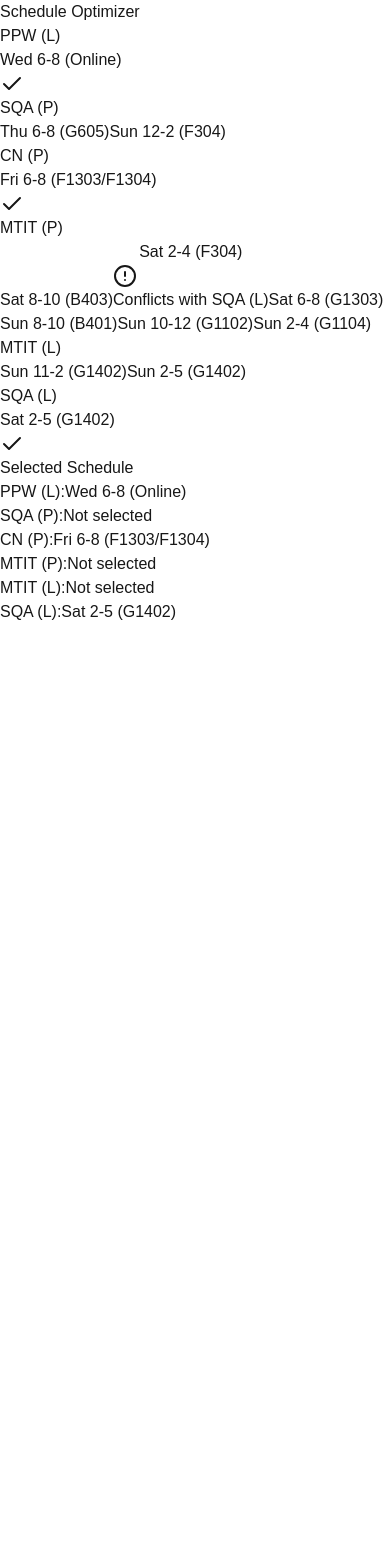
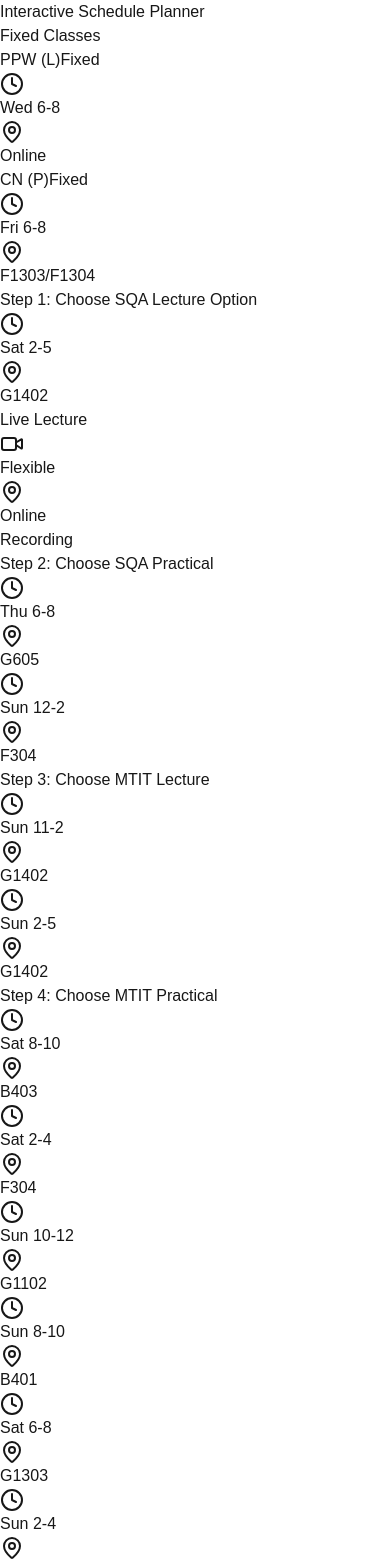
Before and after one commit to IndudiniThennakoon/lec-schedule-planner, a Next.js app: page /conflictChecker in a window 390 px wide. Shown: the top 1563 px of the page. Before the commit the page ends 844 px from the top, so only its background shows below. Built offline with nearby package versions, Linux system fonts and the light colour scheme.

Commit message:
feat(timetable): Improve layout and responsiveness of weekly lectures schedule

```diff
--- a/src/app/conflictChecker/page.tsx
+++ b/src/app/conflictChecker/page.tsx
@@ -1,134 +1,233 @@
 "use client";
 import React, { useState } from 'react';
 import { Card, CardHeader, CardTitle, CardContent } from '@/components/ui/card';
-import { Check, AlertCircle } from 'lucide-react';
+import { Check, X, AlertCircle, Clock, MapPin, Video } from 'lucide-react';
 
-const conflictChecker = () => {
-  const [selectedSlots, setSelectedSlots] = useState<Record<string, string>>({
-    'PPW (L)': 'Wed 6-8 (Online)',
-    'SQA (P)': '',
-    'CN (P)': 'Fri 6-8 (F1303/F1304)',
-    'MTIT (P)': '',
-    'MTIT (L)': '',
-    'SQA (L)': 'Sat 2-5 (G1402)'
+type SelectionsType = {
+  sqa: string;
+  sqaL: string;
+  mtitL: string;
+  mtitP: string;
+};
+
+const ScheduleDecisionFlow = () => {
+  const [selections, setSelections] = useState<SelectionsType>({
+    sqa: '',
+    sqaL: '',
+    mtitL: '',
+    mtitP: ''
   });
 
-  const subjectOptions: Record<string, string[]> = {
-    'PPW (L)': ['Wed 6-8 (Online)'],
-    'SQA (P)': ['Thu 6-8 (G605)', 'Sun 12-2 (F304)'],
-    'CN (P)': ['Fri 6-8 (F1303/F1304)'],
-    'MTIT (P)': [
-      'Sat 8-10 (B403)',
-      'Sat 2-4 (F304)',
-      'Sat 6-8 (G1303)',
-      'Sun 8-10 (B401)',
-      'Sun 10-12 (G1102)',
-      'Sun 2-4 (G1104)'
-    ],
-    'MTIT (L)': ['Sun 11-2 (G1402)', 'Sun 2-5 (G1402)'],
-    'SQA (L)': ['Sat 2-5 (G1402)']
-  };
+  const fixedClasses = [
+    { subject: 'PPW (L)', time: 'Wed 6-8', location: 'Online', type: 'Fixed' },
+    { subject: 'CN (P)', time: 'Fri 6-8', location: 'F1303/F1304', type: 'Fixed' }
+  ];
 
-  const timeToMinutes = (timeStr: string) => {
-    const [day, time]: [keyof typeof dayMap, string] = timeStr.split(' ') as [keyof typeof dayMap, string];
-    const [start, end] = time.split('-').map(t => parseInt(t));
-    const dayMap = {
-      'Mon': 0, 'Tue': 1, 'Wed': 2, 'Thu': 3, 'Fri': 4, 'Sat': 5, 'Sun': 6
-    };
-    return {
-      start: dayMap[day] * 24 * 60 + start * 60,
-      end: dayMap[day] * 24 * 60 + end * 60
-    };
-  };
+  const sqaOptions = [
+    { id: 'thu', time: 'Thu 6-8', location: 'G605', conflicts: [] },
+    { id: 'sun', time: 'Sun 12-2', location: 'F304', conflicts: ['mtitL-1'] }
+  ];
 
-  const hasConflict = (slot1: string, slot2: string) => {
-    if (!slot1 || !slot2) return false;
-    const time1 = timeToMinutes(slot1.split(' (')[0]);
-    const time2 = timeToMinutes(slot2.split(' (')[0]);
-    return !(time1.end <= time2.start || time2.end <= time1.start);
-  };
+  const sqaLectureOptions = [
+    {
+      id: 'sqaL-live',
+      time: 'Sat 2-5',
+      location: 'G1402',
+      type: 'Live Lecture',
+      conflicts: []
+    },
+    {
+      id: 'sqaL-recording',
+      time: 'Flexible',
+      location: 'Online',
+      type: 'Recording',
+      conflicts: []
+    }
+  ];
 
-  const checkConflicts = (subject: string, slot: string) => {
-    for (const [otherSubject, selectedSlot] of Object.entries(selectedSlots)) {
-      if (subject !== otherSubject && selectedSlot && hasConflict(slot, selectedSlot)) {
-        return otherSubject;
-      }
-    }
-    return null;
-  };
+  const mtitLOptions = [
+    { id: 'mtitL-1', time: 'Sun 11-2', location: 'G1402', conflicts: ['sun', 'mtitP-3'] },
+    { id: 'mtitL-2', time: 'Sun 2-5', location: 'G1402', conflicts: ['mtitP-6'] }
+  ];
 
-  const handleSlotSelect = (subject: string, slot: string) => {
-    setSelectedSlots(prev => ({
+  const mtitPOptions = [
+    { id: 'mtitP-1', time: 'Sat 8-10', location: 'B403', conflicts: [] },
+    { id: 'mtitP-2', time: 'Sat 2-4', location: 'F304', conflicts: [] },
+    { id: 'mtitP-3', time: 'Sun 10-12', location: 'G1102', conflicts: ['mtitL-1'] },
+    { id: 'mtitP-4', time: 'Sun 8-10', location: 'B401', conflicts: [] },
+    { id: 'mtitP-5', time: 'Sat 6-8', location: 'G1303', conflicts: [] },
+    { id: 'mtitP-6', time: 'Sun 2-4', location: 'G1104', conflicts: ['mtitL-2'] }
+  ];
+
+  const handleSelect = (type: string, value: any) => {
+    setSelections(prev => ({
       ...prev,
-      [subject]: prev[subject] === slot ? '' : slot
+      [type]: prev[type as keyof SelectionsType] === value ? '' : value
     }));
   };
 
+  const isConflicting = (option: { conflicts: string | string[]; }, type: string) => {
+    if (type === 'sqa') {
+      return option.conflicts.includes(selections.mtitL);
+    } else if (type === 'mtitL') {
+      return option.conflicts.includes(selections.sqa) ||
+             option.conflicts.includes(selections.mtitP);
+    } else {
+      return option.conflicts.includes(selections.mtitL);
+    }
+  };
+
+  const renderTimeSlot = (option: any, type: 'sqa' | 'sqaL' | 'mtitL' | 'mtitP') => {
+    const isSelected = selections[type] === option.id;
+    const hasConflict = isConflicting(option, type);
+
+    return (
+      <div
+        key={option.id}
+        onClick={() => handleSelect(type, option.id)}
+        className={`
+          p-4 rounded-lg cursor-pointer transition-all
+          ${isSelected ? 'bg-green-100 border-2 border-green-500' :
+            hasConflict ? 'bg-red-50 border-2 border-red-200' :
+            'bg-gray-50 hover:bg-gray-100 border-2 border-gray-200'}
+        `}
+      >
+        <div className="flex items-start justify-between mb-2">
+          <div className="flex items-center space-x-2">
+            {option.type === 'Recording' ? (
+              <Video className="h-4 w-4 text-gray-600" />
+            ) : (
+              <Clock className="h-4 w-4 text-gray-600" />
+            )}
+            <span className="font-medium">{option.time}</span>
+          </div>
+          {isSelected && <Check className="h-5 w-5 text-green-500" />}
+          {hasConflict && !isSelected && <X className="h-5 w-5 text-red-500" />}
+        </div>
+        <div className="flex items-center space-x-2 text-sm text-gray-600">
+          <MapPin className="h-4 w-4" />
+          <span>{option.location}</span>
+        </div>
+        {option.type && (
+          <div className="mt-1 text-sm text-blue-600">
+            {option.type}
+          </div>
+        )}
+        {hasConflict && !isSelected && (
+          <div className="mt-2 text-sm text-red-500 flex items-center">
+            <AlertCircle className="h-4 w-4 mr-1" />
+            <span>Has conflicts</span>
+          </div>
+        )}
+
+      </div>
+    );
+  };
+
   return (
-    <div className='flex justify-center bg-white p-5'>
-    <Card className="w-full max-w-4xl">
+    <Card className="w-full max-w-6xl">
       <CardHeader>
-        <CardTitle className="text-2xl font-bold text-center text-gray-900">Schedule Optimizer</CardTitle>
+        <CardTitle className="text-2xl font-bold text-center">Interactive Schedule Planner</CardTitle>
       </CardHeader>
       <CardContent>
-        <div className="space-y-6">
-          {Object.entries(subjectOptions).map(([subject, slots]) => (
-            <div key={subject} className="border rounded-lg p-4">
-              <h3 className="text-lg font-semibold mb-3  text-gray-900">{subject}</h3>
-              <div className="grid grid-cols-1 md:grid-cols-2 lg:grid-cols-3 gap-3  text-gray-900">
-                {slots.map(slot => {
-                  const isSelected = selectedSlots[subject] === slot;
-                  const conflict = checkConflicts(subject, slot);
-
-                  return (
-                    <button
-                      key={slot}
-                      onClick={() => handleSlotSelect(subject, slot)}
-                      className={`p-3 rounded-md text-left relative  text-gray-900${
-                        isSelected
-                          ? 'bg-green-100 border-2 border-green-500'
-                          : conflict
-                          ? 'bg-red-50 border-2 border-red-200'
-                          : 'bg-gray-50 border-2 border-gray-200 hover:bg-gray-100'
-                      }`}
-                    >
-                      <div className="flex items-start justify-between">
-                        <span className="font-medium">{slot}</span>
-                        {isSelected && (
-                          <Check className="text-green-500 h-5 w-5" />
-                        )}
-                      </div>
-                      {conflict && !isSelected && (
-                        <div className="text-sm text-red-500 flex items-center mt-1">
-                          <AlertCircle className="h-4 w-4 mr-1" />
-                          Conflicts with {conflict}
-                        </div>
-                      )}
-                    </button>
-                  );
-                })}
-              </div>
-            </div>
-          ))}
-        </div>
-
-        <div className="mt-8 p-4 bg-blue-50 rounded-lg">
-          <h3 className="text-lg font-semibold mb-3  text-gray-900">Selected Schedule</h3>
-          <div className="space-y-2">
-            {Object.entries(selectedSlots).map(([subject, slot]) => (
-              <div key={subject} className="flex justify-between">
-                <span className="font-medium  text-gray-900">{subject}:</span>
-                <span className={slot ? 'text-green-600' : 'text-red-500'}>
-                  {slot || 'Not selected'}
-                </span>
+        {/* Fixed Classes */}
+        <div className="mb-8">
+          <h3 className="text-lg font-semibold mb-3">Fixed Classes</h3>
+          <div className="grid grid-cols-1 md:grid-cols-2 gap-4">
+            {fixedClasses.map((cls, idx) => (
+              <div key={idx} className="bg-blue-50 p-4 rounded-lg">
+                <div className="flex items-center justify-between mb-2">
+                  <span className="font-medium">{cls.subject}</span>
+                  <span className="text-blue-600 text-sm">{cls.type}</span>
+                </div>
+                <div className="flex items-center space-x-2 text-sm text-gray-600">
+                  <Clock className="h-4 w-4" />
+                  <span>{cls.time}</span>
+                </div>
+                <div className="flex items-center space-x-2 text-sm text-gray-600 mt-1">
+                  <MapPin className="h-4 w-4" />
+                  <span>{cls.location}</span>
+                </div>
               </div>
             ))}
           </div>
         </div>
+
+        {/* SQA Lecture */}
+        <div className="mb-8">
+          <h3 className="text-lg font-semibold mb-3">Step 1: Choose SQA Lecture Option</h3>
+          <div className="grid grid-cols-1 md:grid-cols-2 gap-4">
+            {sqaLectureOptions.map(option => renderTimeSlot(option, 'sqaL'))}
+          </div>
+          {selections.sqaL === 'sqaL-recording' && (
+            <div className="mt-3 p-3 bg-blue-50 rounded-lg">
+              <p className="text-sm text-blue-800">
+                <strong>Note:</strong> By choosing the recording option, you have more flexibility in scheduling other classes during the Saturday 2-5 slot.
+              </p>
+            </div>
+          )}
+        </div>
+
+        {/* SQA Practical */}
+        <div className="mb-8">
+          <h3 className="text-lg font-semibold mb-3">Step 2: Choose SQA Practical</h3>
+          <div className="grid grid-cols-1 md:grid-cols-2 gap-4">
+            {sqaOptions.map(option => renderTimeSlot(option, 'sqa'))}
+          </div>
+        </div>
+
+        {/* MTIT Lecture */}
+        <div className="mb-8">
+          <h3 className="text-lg font-semibold mb-3">Step 3: Choose MTIT Lecture</h3>
+          <div className="grid grid-cols-1 md:grid-cols-2 gap-4">
+            {mtitLOptions.map(option => renderTimeSlot(option, 'mtitL'))}
+          </div>
+        </div>
+
+        {/* MTIT Practical */}
+        <div className="mb-8">
+          <h3 className="text-lg font-semibold mb-3">Step 4: Choose MTIT Practical</h3>
+          <div className="grid grid-cols-1 md:grid-cols-3 gap-4">
+            {mtitPOptions.map(option => renderTimeSlot(option, 'mtitP'))}
+          </div>
+        </div>
+
+        {/* Summary */}
+        <div className="bg-gray-50 p-6 rounded-lg">
+          <h3 className="text-lg font-semibold mb-4">Your Selected Schedule</h3>
+          <div className="space-y-3">
+            {Object.entries(selections).map(([key, value]) => {
+              let options;
+              let title;
+              if (key === 'sqa') {
+                options = sqaOptions;
+                title = 'SQA Practical';
+              } else if (key === 'sqaL') {
+                options = sqaLectureOptions;
+                title = 'SQA Lecture';
+              } else if (key === 'mtitL') {
+                options = mtitLOptions;
+                title = 'MTIT Lecture';
+              } else {
+                options = mtitPOptions;
+                title = 'MTIT Practical';
+              }
+              const selected = options.find(opt => opt.id === value);
+
+              return (
+                <div key={key} className="flex items-center justify-between">
+                  <span className="font-medium">{title}:</span>
+                  <span className={selected ? 'text-green-600' : 'text-red-500'}>
+                    {selected ? `${selected.time} (${selected.location})` : 'Not selected'}
+                  </span>
+                </div>
+              );
+            })}
+          </div>
+        </div>
       </CardContent>
     </Card>
-  </div>
   );
 };
 
-export default conflictChecker;
+export default ScheduleDecisionFlow;
```
